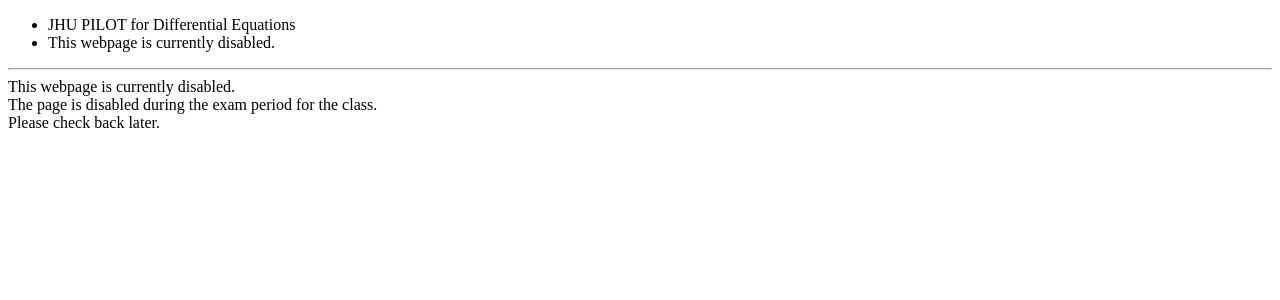
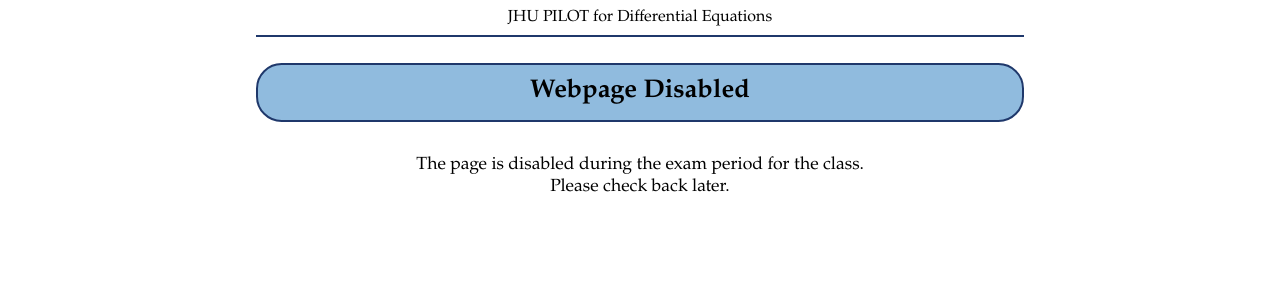
Before and after one commit to JHU-ODE-PILOT/SP25, a Jekyll site: the page disabled.html, which Jekyll copies as it is, in a window 1280 px wide. Shown: the top 300 px of the page. Built offline with Jekyll 4.4.1, drawn with Linux system fonts in a browser that asks for light colours.

Commit message:
updated the styles

```diff
--- a/_layouts/default.html
+++ b/_layouts/default.html
@@ -3,7 +3,7 @@
 <html>
 
 <head>
-  <title>{{site.coursename}}: {{page.title}}</title>
+  <title>Differential Equation PILOT: {{page.title}}</title>
   <meta charset="utf-8">
   <link rel="stylesheet" type="text/css" href="{{site.baseurl}}/css/style.css">
   <link rel="stylesheet" type="text/css" href="{{site.baseurl}}/css/syntax.css">
--- a/disabled.html
+++ b/disabled.html
@@ -3,10 +3,10 @@
 <html>
 
 <head>
-  <title>The page is disabled.</title>
+  <title>Differential Equation PILOT</title>
   <meta charset="utf-8">
-  <link rel="stylesheet" type="text/css" href="{{site.baseurl}}/css/style.css">
-  <link rel="stylesheet" type="text/css" href="{{site.baseurl}}/css/syntax.css">
+  <link rel="stylesheet" type="text/css" href="css/style.css">
+  <link rel="stylesheet" type="text/css" href="css/syntax.css">
   <script type="text/javascript" src="{{site.baseurl}}/js/page.js"></script>
   <link rel="preconnect" href="https://fonts.googleapis.com">
   <link rel="preconnect" href="https://fonts.gstatic.com" crossorigin>
@@ -21,16 +21,20 @@
     <div id="navbar_container">
       <ul id="navbar">
         <li><span class="style"> JHU PILOT for Differential Equations </span></li>
-        <li id="disabled">This webpage is currently disabled.</a></li>
       </ul>
     </div>
 
     <hr id="headerSep">
 
-    <div id="pageTitle">This webpage is currently disabled.</div>
+    <div id="pageTitle">Webpage Disabled</div>
 
+    <br>
+
+<div style="text-align: center; font-size: 110%;">
     The page is disabled during the exam period for the class.<br>
     Please check back later.
+</div>
+
   </div>
 </body>
 
```
